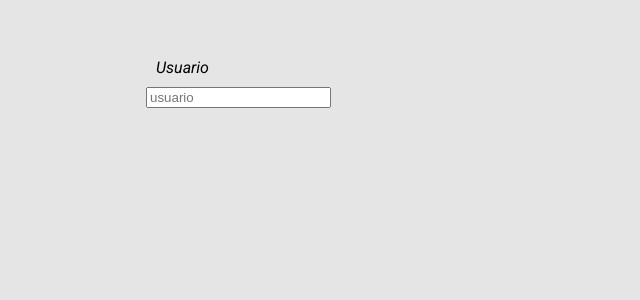
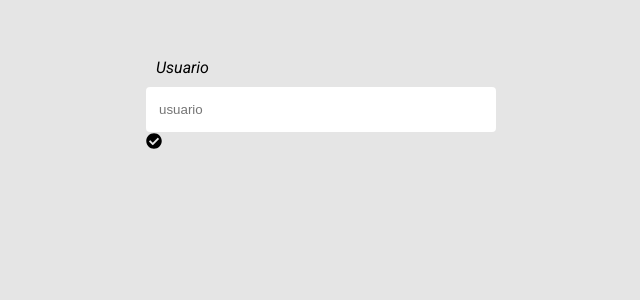
Before and after one commit to winder001/formulario-con-React, a React (Create React App) app: page / in a window 1280 px wide. Shown: the top 300 px of the page, without its empty margins (134-774 px from the left). Built offline with nearby package versions, Linux system fonts and the light colour scheme.

Commit message:
se instalo FontAwesome para iconos y se le hizo el estilo al input

```diff
--- a/src/App.js
+++ b/src/App.js
@@ -1,5 +1,7 @@
 import React from 'react';
-import {Formulario, Label} from './elementos/Formularios.js';
+import {Formulario, Label, GrupoInput, Input, colores} from './elementos/Formularios.js';
+import { FontAwesomeIcon } from '@fortawesome/react-fontawesome'
+import { faCheckCircle } from '@fortawesome/free-solid-svg-icons'
 
 const App = () => {
   return (
@@ -7,8 +9,12 @@ const App = () => {
             <Formulario action="">
               <div>
 
-                  <Label htmlFor="">Usuario</Label>
-                  <input type="text" placeholder="usuario"/>
+                   <Label htmlFor="">Usuario</Label>
+                  <GrupoInput>
+                    <Input type="text" placeholder="usuario"/>
+                    <FontAwesomeIcon icon={faCheckCircle}/>
+                  </GrupoInput>
+
               </div>
           </Formulario>
         </main>
--- a/src/elementos/Formularios.js
+++ b/src/elementos/Formularios.js
@@ -1,4 +1,8 @@
 import styled from 'styled-components';
+
+const colores = {
+	border: "#0075ff"
+}
 
 
 const Formulario = styled.form`
@@ -20,4 +24,27 @@ const Label = styled.label`
 
 `;
 
-export {Formulario, Label};
+const GrupoInput = styled.div`
+	position: relative;
+	z-index: 90;
+`;
+
+const Input = styled.input`
+	width: 100%;
+	background: #fff;
+	border-radius: 4px;
+	height: 45px;
+	line-height: 45px;
+	padding: 0 40px 0 10px;
+	transition: .3 solid transparent;
+	border: 3px solid transparent;
+
+	&:focus {
+		border: 3px solid ${colores.border};
+		outline: none;
+		box-shadow: 3px 0px 30px rgba(163,163,163, 0.4);
+	}
+
+`;
+
+export {Formulario, Label, GrupoInput, Input, colores}
```
